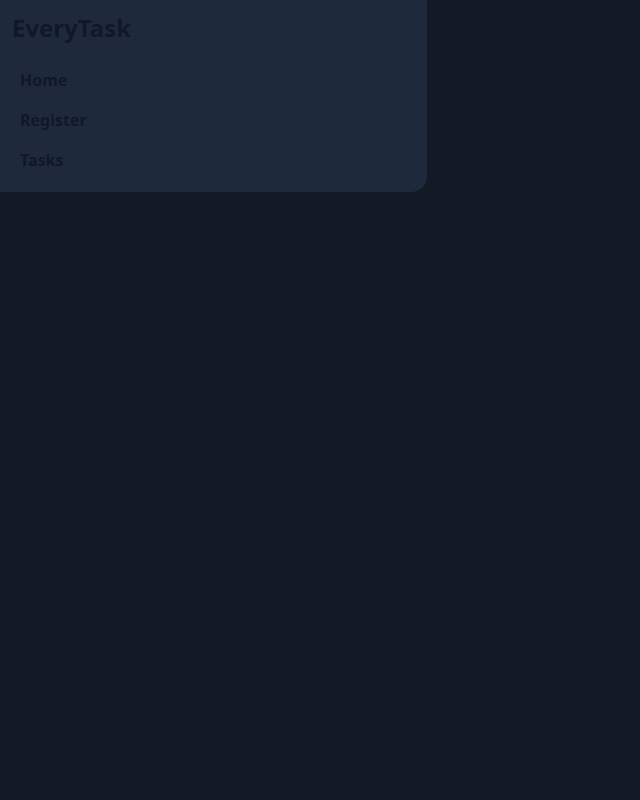
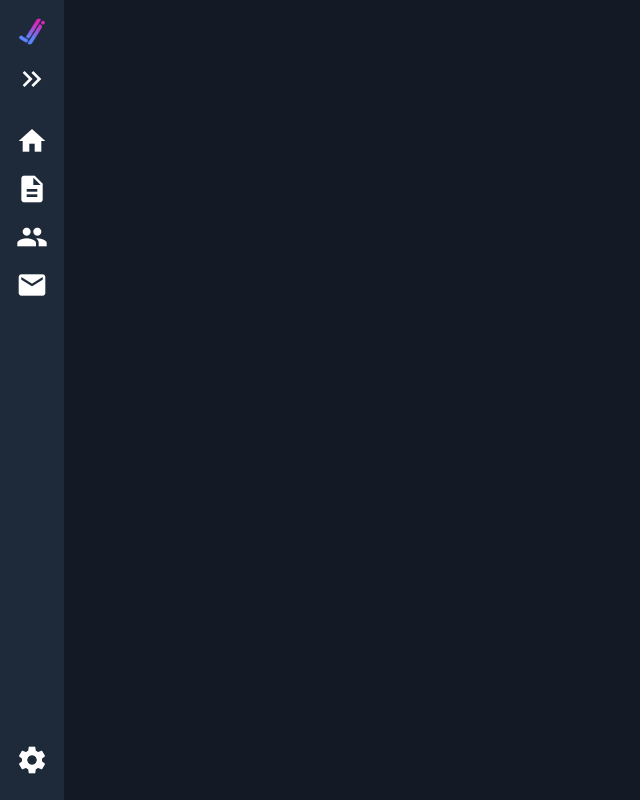
Before and after one commit to HTL-EveryTask/everytask-frontend, a Vue app: page /tasks/addTask in a window 1280 px wide. Shown: the whole page, without its empty margins (0-640 px from the left). Built offline with nearby package versions, Linux system fonts and the light colour scheme.

Commit message:
first version of NavBar.vue added

```diff
--- a/index.html
+++ b/index.html
@@ -1,10 +1,16 @@
 <!DOCTYPE html>
 <html lang="en">
 <head>
-    <meta charset="UTF-8" />
-    <link rel="icon" href="/favicon.ico" />
-    <meta name="viewport" content="width=device-width, initial-scale=1.0" />
+    <meta charset="UTF-8"/>
+    <link rel="icon" href="/favicon.ico"/>
+
+    <meta name="viewport" content="width=device-width, initial-scale=1.0"/>
     <title>Vite App</title>
+
+    <link rel="preconnect" href="https://fonts.googleapis.com">
+    <link rel="preconnect" href="https://fonts.gstatic.com" crossorigin>
+    <link href="https://fonts.googleapis.com/css2?family=Fira+Sans:ital,wght@0,400;0,700;0,900;1,400;1,700;1,900&display=swap" rel="stylesheet">
+    <link href="https://fonts.googleapis.com/css2?family=Material+Icons" rel="stylesheet">
 </head>
 <body>
 <div id="app"></div>
--- a/package.json
+++ b/package.json
@@ -25,6 +25,7 @@
     "jsdom": "^19.0.0",
     "postcss": "^8.4.12",
     "prettier": "^2.5.1",
+    "sass": "^1.51.0",
     "tailwindcss": "^3.0.23",
     "vite": "^2.9.1",
     "vitest": "^0.8.1"
--- a/src/App.vue
+++ b/src/App.vue
@@ -1,7 +1,7 @@
 <template>
-  <div>
-    <NavBar />
-    <RouterView />
+  <div class="app">
+    <NavBar class = "navbar"/>
+    <RouterView/>
   </div>
 </template>
 
@@ -10,4 +10,14 @@
 import NavBar from "./components/NavBar.vue";
 </script>
 
-<style></style>
+<style lang="scss" scoped>
+
+.navbar{
+  position: fixed;
+  top: 0;
+  left: 0;
+}
+
+
+
+</style>
--- a/src/components/NavBar.vue
+++ b/src/components/NavBar.vue
@@ -1,38 +1,213 @@
 <template>
-  <div
-    class="bg-slate-800 text-black w-1/3 p-3 rounded-br-2xl text-gray-900 dark:text-gray-300"
-  >
-    <h1 class="font-bold text-2xl mb-4">EveryTask</h1>
-    <ul>
-      <li class="nav-element">
-        <router-link to="/">Home</router-link>
-      </li>
-      <li class="nav-element">
-        <router-link to="/register">Register</router-link>
-      </li>
-      <li class="nav-element">
-        <router-link to="/tasks">Tasks</router-link>
-      </li>
-    </ul>
-  </div>
+  <aside :class="`${is_expanded ? 'is-expanded' : ''}`">
+    <div class="logo">
+      <img src="../assets/symbol_copy.png" alt="Vue" />
+    </div>
+
+    <div class="menu-toggle-wrap">
+      <button class="menu-toggle" @click="ToggleMenu">
+        <span class="material-icons">keyboard_double_arrow_right</span>
+      </button>
+    </div>
+
+    <div class="menu">
+      <router-link to="/" class="button">
+        <span class="material-icons">home</span>
+        <span class="text">Home</span>
+      </router-link>
+      <router-link to="/register" class="button">
+        <span class="material-icons">description</span>
+        <span class="text">Register</span>
+      </router-link>
+      <router-link to="/tasks" class="button">
+        <span class="material-icons">group</span>
+        <span class="text">Tasks</span>
+      </router-link>
+      <router-link to="/contact" class="button">
+        <span class="material-icons">email</span>
+        <span class="text">Contact</span>
+      </router-link>
+    </div>
+
+    <div class="flex"></div>
+
+    <div class="menu">
+      <router-link to="/settings" class="button">
+        <span class="material-icons">settings</span>
+        <span class="text">Settings</span>
+      </router-link>
+    </div>
+
+  </aside>
 </template>
 
-<script>
-export default {
-  name: "NavBar",
-};
+<script setup>
+import { ref } from 'vue'
+
+
+const is_expanded = ref(localStorage.getItem("is_expanded") === "true")
+
+const ToggleMenu = () => {
+  is_expanded.value = !is_expanded.value
+  localStorage.setItem("is_expanded", is_expanded.value)
+}
 </script>
 
-<style scoped>
-.nav-element {
-  list-style: none;
-  margin: 0;
-  padding: 0.5rem;
-  @apply font-bold;
-}
+<style lang="scss" scoped>
+aside {
 
-.nav-element:hover {
-  @apply transition-all;
-  @apply bg-slate-900 text-blue-300;
+
+
+
+  display: flex;
+  flex-direction: column;
+
+  background-color: #1e2a39;
+
+  color: var(--light);
+
+  width: calc(2rem + 32px);
+  overflow: hidden;
+  min-height: 100vh;
+  padding: 1rem;
+
+  transition: 0.2s ease-in-out;
+
+  .flex {
+    flex: 1 1 0%;
+  }
+
+  .logo {
+    margin-bottom: 1rem;
+
+
+    img {
+      width: 3rem;
+    }
+  }
+
+  .menu-toggle-wrap {
+    display: flex;
+    justify-content: flex-end;
+    margin-bottom: 1rem;
+
+    position: relative;
+
+    transition: 0.2s ease-in-out;
+
+    .menu-toggle {
+      transition: 0.2s ease-in-out;
+      .material-icons {
+        font-size: 2rem;
+        color: var(--light);
+        transition: 0.2s ease-out;
+      }
+
+      &:hover {
+        .material-icons {
+          color: var(--primary);
+          transform: translateX(0.5rem);
+        }
+      }
+    }
+  }
+
+  h3, .button .text {
+    opacity: 0;
+    transition: opacity 0.3s ease-in-out;
+  }
+
+  h3 {
+    color: var(--grey);
+    font-size: 0.875rem;
+    margin-bottom: 0.5rem;
+    text-transform: uppercase;
+  }
+
+  .menu {
+    margin: 0 -1rem;
+
+    .button {
+      display: flex;
+      align-items: center;
+      text-decoration: none;
+
+      transition: 0.2s ease-in-out;
+      padding: 0.5rem 1rem;
+
+      .material-icons {
+        font-size: 2rem;
+        color: var(--light);
+        transition: 0.2s ease-in-out;
+      }
+
+      .material-icons:hover {
+        font-size: 2.5rem;
+      }
+
+      .text {
+        color: var(--light);
+        transition: 0.2s ease-in-out;
+      }
+
+      &:hover {
+        background-color: #42769f;
+
+        .material-icons, .text {
+          color: var(--primary);
+        }
+      }
+
+      &.router-link-exact-active {
+        background-color: rgba(116, 66, 148, 0.73);
+        border-right: 5px solid var(--primary);
+
+        .material-icons, .text {
+          color: var(--primary);
+        }
+      }
+    }
+  }
+
+  .footer {
+    opacity: 0;
+    transition: opacity 0.3s ease-in-out;
+
+    p {
+      font-size: 0.875rem;
+      color: var(--grey);
+    }
+  }
+
+  &.is-expanded {
+    width: var(--sidebar-width);
+
+    .menu-toggle-wrap {
+      top: -3.5rem;
+
+      .menu-toggle {
+        transform: rotate(-180deg);
+      }
+    }
+
+    h3, .button .text {
+      opacity: 1;
+    }
+
+    .button {
+      .material-icons {
+        margin-right: 2rem;
+      }
+    }
+
+    .footer {
+      opacity: 0;
+    }
+  }
+
+  @media (max-width: 1024px) {
+    position: absolute;
+    z-index: 99;
+  }
 }
 </style>
--- a/tailwind.config.js
+++ b/tailwind.config.js
@@ -8,6 +8,20 @@
         cornflower: "#5D86FF",
         raisin: "#242537",
         ghost: "#F3F4FF",
+        gray: {
+          900: '#202225',
+          800: '#2f3136',
+          700: '#36393f',
+          600: '#4f545c',
+          400: '#d4d7dc',
+          300: '#e3e5e8',
+          200: '#ebedef',
+          100: '#f2f3f5',
+
+        },
+      },
+      spacing: {
+        88: '22rem',
       },
     },
   },
```
Also changed, not shown: src/assets/symbol_copy.png (added), 1 other file (tests, documents, lock files or other folders). Lines whose indentation alone changed are shown as unchanged.
